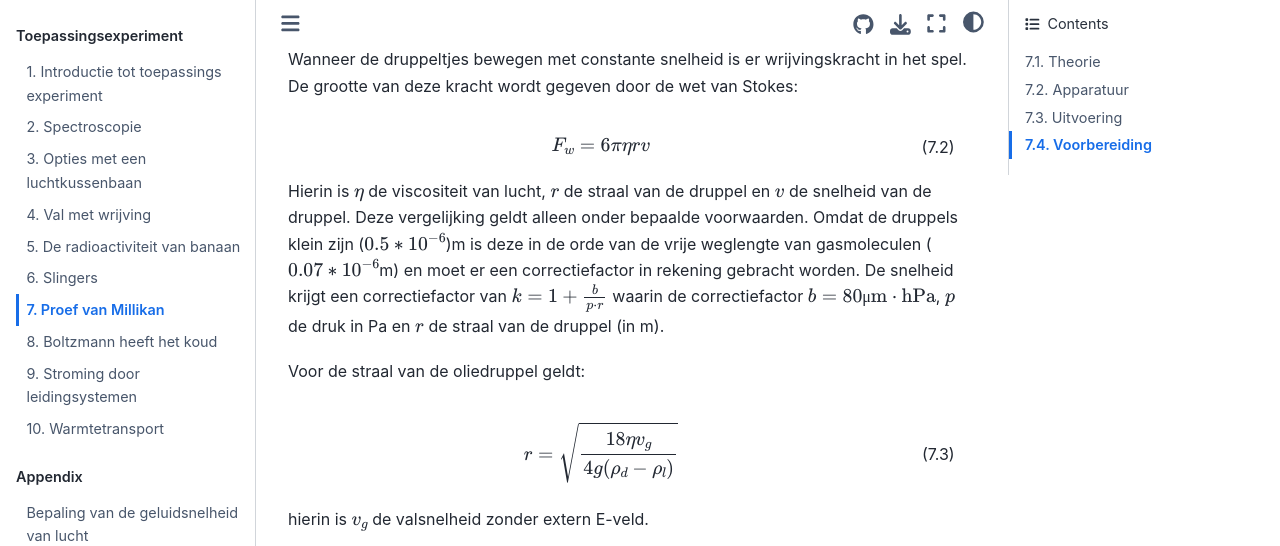
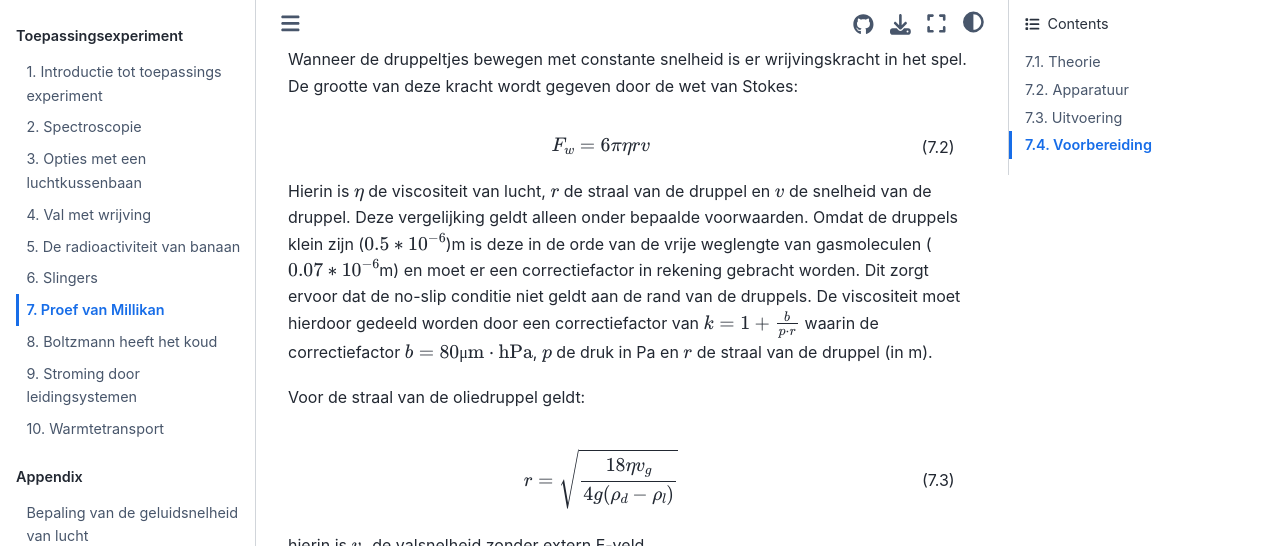
Before and after one commit to Contemporary-Physicslab/NP-new-style, a Jupyter Book: the page built from book/Deel5/Millikan.md, in a window 1280 px wide and 900 px high, scrolled down 1215 px, cut to the strip 0-546 px from the top of the window. Built offline with Jupyter Book 1.0.4 settings and Sphinx 7.4.7 and the Sphinx Book theme 1.1.4, drawn with Linux system fonts in a browser that asks for light colours; pages that are not in the unit, such as notebooks, are missing from menus; comment, search, counter and statistics services are not loaded.

Commit message:
Update millikan (hopelijk juiste correctiefactor)

```diff
--- a/book/Deel5/Millikan.md
+++ b/book/Deel5/Millikan.md
@@ -33,7 +33,7 @@ Wanneer de druppeltjes bewegen met constante snelheid is er wrijvingskracht in h
 
 $$F_w=6\pi\eta rv$$ (eq:Stokes)
 
-Hierin is $\eta$ de viscositeit van lucht, $r$ de straal van de druppel en $v$ de snelheid van de druppel. Deze vergelijking geldt alleen onder bepaalde voorwaarden. Omdat de druppels klein zijn ($0.5*10^{-6}$)m is deze in de orde van de vrije weglengte van gasmoleculen ($0.07*10^{-6}$m) en moet er een correctiefactor in rekening gebracht worden. De snelheid krijgt een correctiefactor van $k=1+\frac{b}{p\cdot r}$ waarin de correctiefactor $b=80 \textrm{μm} \cdot \textrm{hPa}$, $p$ de druk in Pa en $r$ de straal van de druppel (in m).
+Hierin is $\eta$ de viscositeit van lucht, $r$ de straal van de druppel en $v$ de snelheid van de druppel. Deze vergelijking geldt alleen onder bepaalde voorwaarden. Omdat de druppels klein zijn ($0.5*10^{-6}$)m is deze in de orde van de vrije weglengte van gasmoleculen ($0.07*10^{-6}$m) en moet er een correctiefactor in rekening gebracht worden. Dit zorgt ervoor dat de no-slip conditie niet geldt aan de rand van de druppels. De viscositeit moet hierdoor gedeeld worden door een correctiefactor van $k=1+\frac{b}{p\cdot r}$ waarin de correctiefactor $b=80 \textrm{μm} \cdot \textrm{hPa}$, $p$ de druk in Pa en $r$ de straal van de druppel (in m).
 
 Voor de straal van de oliedruppel geldt:
 
```
